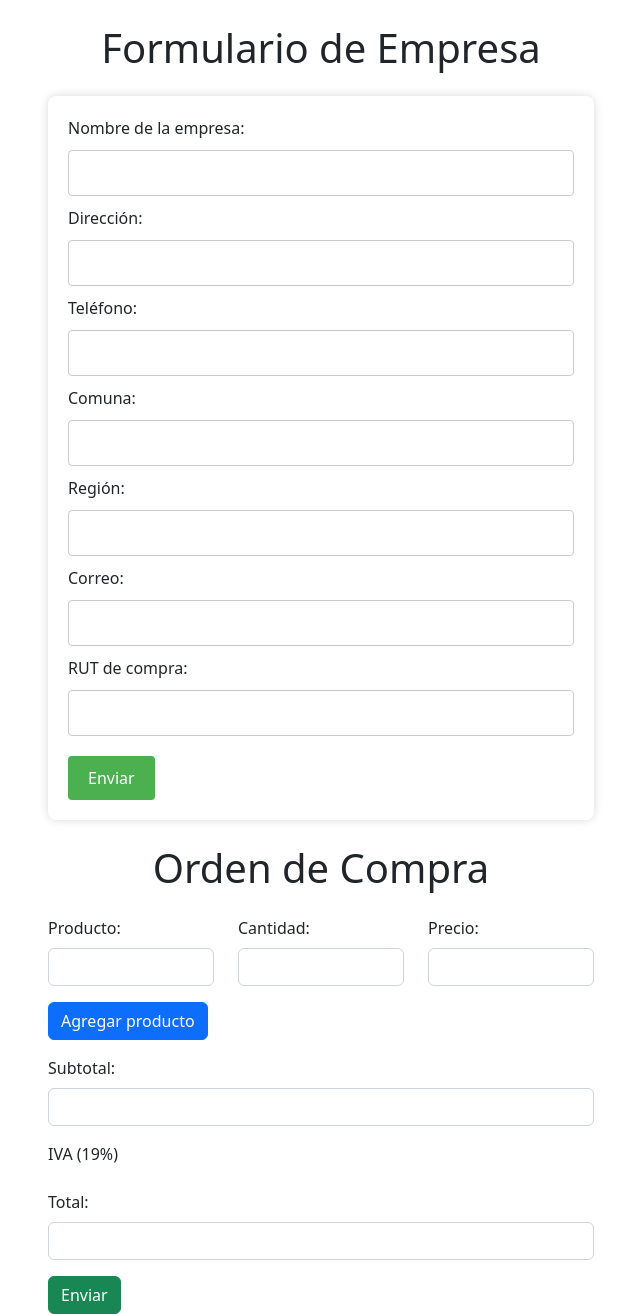
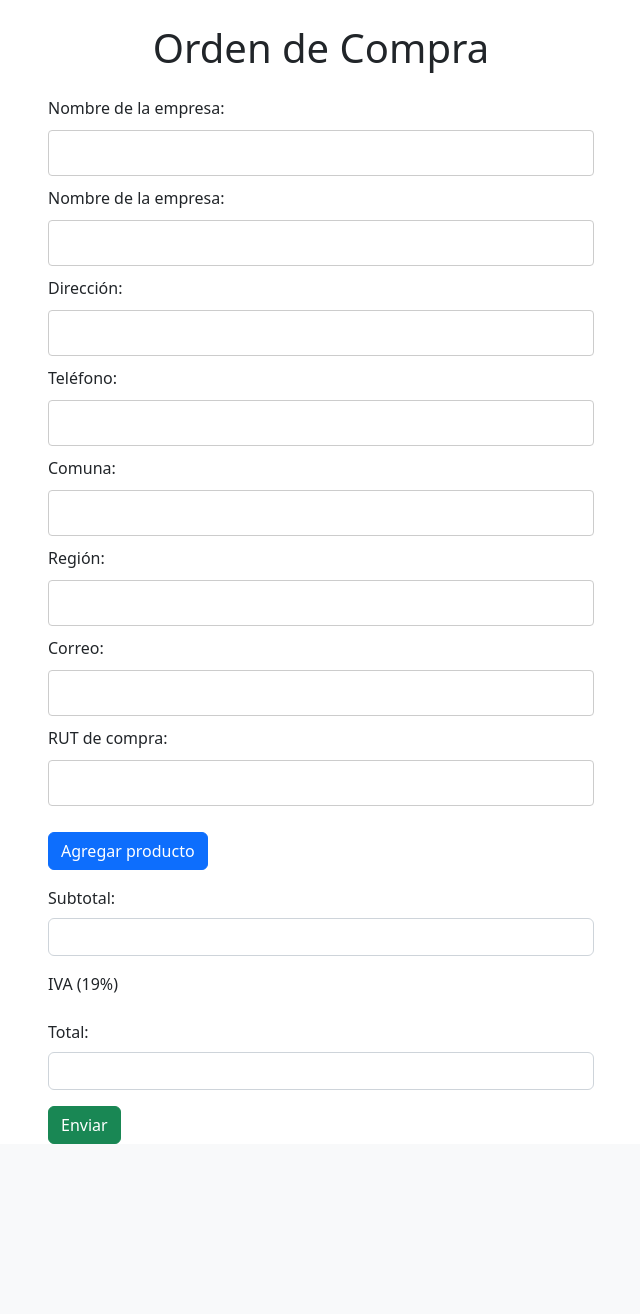
Before and after one commit to fvera21/futbolMania, a Django app: page /ordenCompra/ in a window 1280 px wide. Shown: the part 80-1394 px from the top of the page, without its empty margins (319-959 px from the left). After the commit the page ends 1224 px from the top, so only its background shows below. Run offline with Django 3.2, Linux system fonts and the light colour scheme; some libraries are stand-ins or nearby versions.

Commit message:
correccion formulario y orden listado

```diff
--- a/core/templates/core/ordenCompra.html
+++ b/core/templates/core/ordenCompra.html
@@ -43,10 +43,13 @@
 
 {% block contenido %}
 <div class="container-lg">
-    <h1 class="text-center my-4">Formulario de Empresa</h1>
+    <h1 class="text-center my-4">Orden de Compra</h1>
     <div class="row justify-content-center">
       <div class="col-lg-6">
-        <form class="empresa-form">
+        <form id="combinedForm" action="" method="post">
+          <label for="nombreEmpresa">Nombre de la empresa:</label><br>
+          <input class="empresa-input" type="text" id="nombreEmpresa" name="nombreEmpresa"><br>
+
           <label for="nombreEmpresa">Nombre de la empresa:</label><br>
           <input class="empresa-input" type="text" id="nombreEmpresa" name="nombreEmpresa"><br>
 
@@ -68,32 +71,10 @@
           <label for="rutCompra">RUT de compra:</label><br>
           <input class="empresa-input" type="text" id="rutCompra" name="rutCompra"><br>
 
-          <input class="empresa-submit" type="submit" value="Enviar">
-        </form>
-      </div>
-    </div>
-    <h1 class="text-center my-4">Orden de Compra</h1>
-    <div class="row justify-content-center">
-      <div class="col-lg-6">
-        <form id="productoForm" action="" method="post">
           <div id="productoDiv" class="mb-3">
-            <div class="row">
-              <div class="col">
-                <label for="producto" class="form-label">Producto:</label>
-                <input type="text" class="form-control" id="producto" name="producto">
-              </div>
-              <div class="col">
-                <label for="cantidad" class="form-label">Cantidad:</label>
-                <input type="number" class="form-control" id="cantidad" name="cantidad">
-              </div>
-              <div class="col">
-                <label for="precio" class="form-label">Precio:</label>
-                <input type="number" class="form-control" id="precio" name="precio" step="0.01">
-              </div>
-            </div>
+            <!-- Aquí va el código para los campos de producto, cantidad y precio -->
           </div>
           <button type="button" id="addRow" class="btn btn-primary mb-3">Agregar producto</button>
-          <div class="text-start">
           <div id="subtotalDiv" class="mb-3">
             <label for="subtotal" class="form-label">Subtotal:</label>
             <input type="number" class="form-control" id="subtotal" name="subtotal" readonly>
@@ -105,6 +86,7 @@
             <label for="total" class="form-label">Total:</label>
             <input type="number" class="form-control" id="total" name="total" readonly>
           </div>
+          <div class="text-start">
             <button type="submit" class="btn btn-success">Enviar</button>
           </div>
         </form>
--- a/core/urls.py
+++ b/core/urls.py
@@ -5,5 +5,4 @@ urlpatterns = [
     path('', index, name="index"),
     path('registro/', registro, name="registro"),
     path('ordenCompra/', ordenCompra, name="ordenCompra"),
-    path('facturas/', facturas, name="facturas"),
 ]
--- a/core/views.py
+++ b/core/views.py
@@ -23,6 +23,3 @@ def registro(request):
 
 def ordenCompra(request):
     return render(request, 'core/ordenCompra.html')
-
-def facturas(request):
-    return render(request, 'core/facturas.html')
```
Also changed, not shown: core/templates/core/facturas.html (deleted, +0 -56 lines), core/templates/core/index.html (+45 -36 lines). Lines whose indentation alone changed are shown as unchanged.
